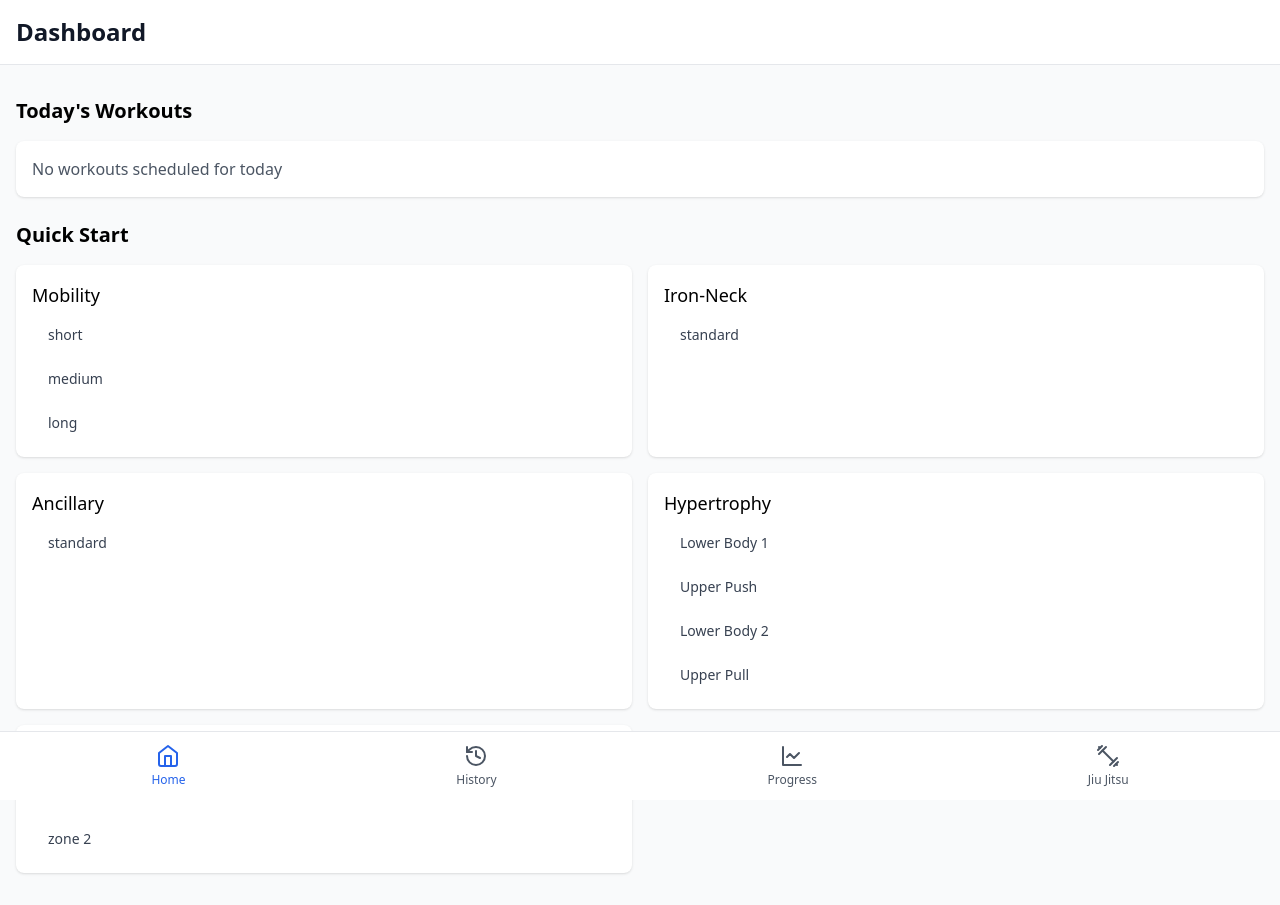
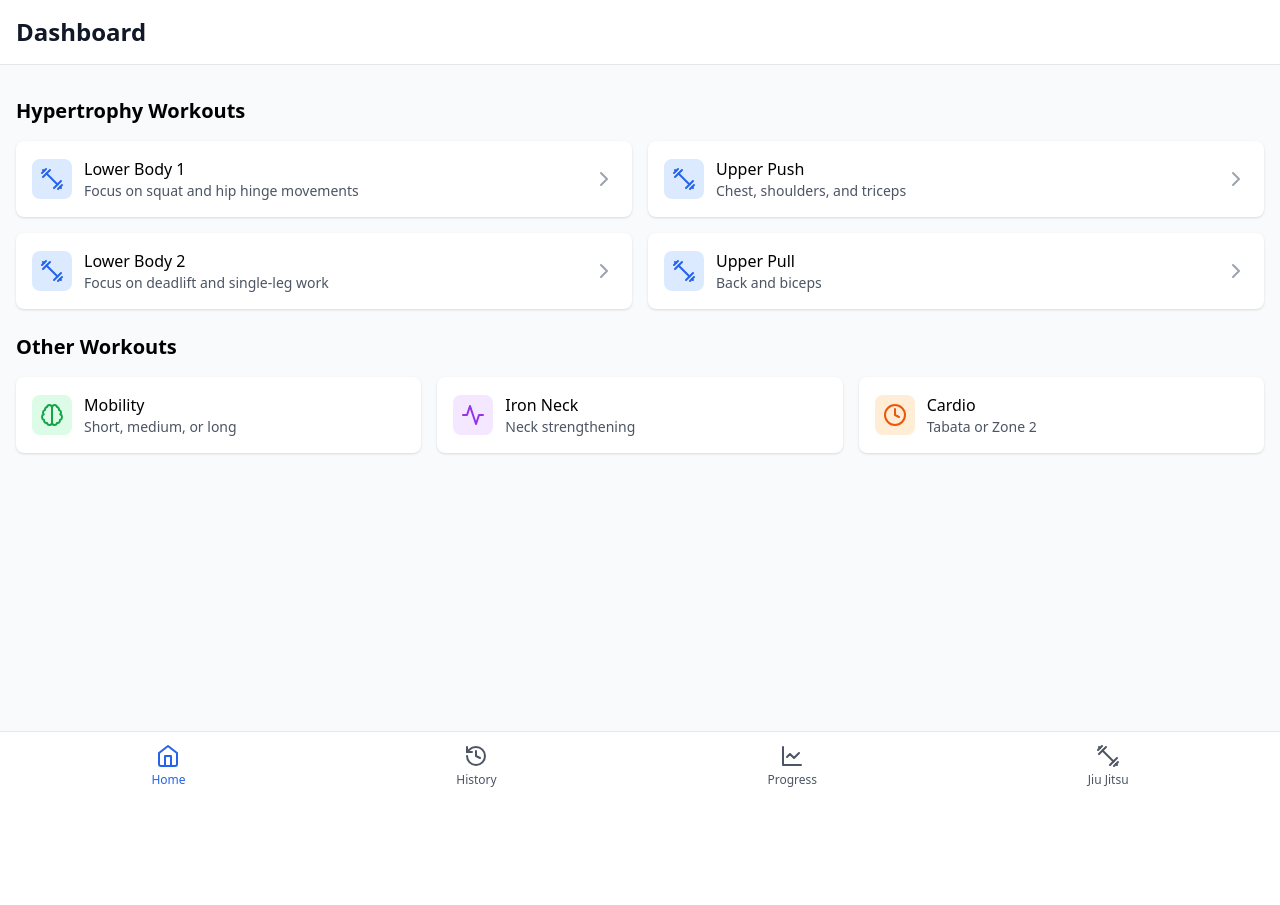
Before and after one commit to knightmac19/workouts, a React (Vite) app: page / in a window 1280 px wide. After the commit the page ends 800 px from the top, so only its background shows below. Built offline with nearby package versions, Linux system fonts and the light colour scheme; no server answers.

Commit message:
adjust workout session with dummy data for frontend take 2

```diff
--- a/src/App.jsx
+++ b/src/App.jsx
@@ -6,6 +6,7 @@ import { Dashboard } from "./pages/Dashboard";
 import { History } from "./pages/History";
 import { Progress } from "./pages/Progress";
 import { JiuJitsu } from "./pages/JiuJitsu";
+import { ActiveWorkout } from "./pages/ActiveWorkout";
 
 function App() {
   return (
@@ -18,6 +19,11 @@ function App() {
             <Route path="/history" element={<History />} />
             <Route path="/progress" element={<Progress />} />
             <Route path="/jiujitsu" element={<JiuJitsu />} />
+            <Route path="/workout/:workoutId" element={<ActiveWorkout />} />
+            <Route
+              path="/workout/new/:templateId"
+              element={<ActiveWorkout />}
+            />
           </Routes>
         </div>
         <Navigation />
--- /dev/null
+++ b/src/pages/ActiveWorkout.jsx
@@ -0,0 +1,132 @@
+import React, { useEffect, useState } from "react";
+import { useParams } from "react-router-dom";
+// import { doc, getDoc } from "firebase/firestore";
+// import { db } from "../firebase";
+import WorkoutSession from "../components/workouts/WorkoutSession";
+
+export function ActiveWorkout() {
+  // const { workoutId } = useParams();
+  // const [workout, setWorkout] = useState(null);
+  // const [loading, setLoading] = useState(true);
+  // const [error, setError] = useState(null);
+  const { templateId } = useParams();
+
+  const workoutData = {
+    "lower-1": {
+      id: "lower-1",
+      type: "hypertrophy",
+      name: "Lower Body 1",
+      exercises: [
+        {
+          name: "Back squat",
+          sets: 3,
+          reps: "10",
+          rpe: 7,
+          restPeriod: 150,
+        },
+        {
+          name: "Romanian deadlift",
+          sets: 3,
+          reps: "12",
+          rpe: 7,
+          restPeriod: 120,
+        },
+        {
+          name: "Barbell hip thrust",
+          sets: 3,
+          reps: "12",
+          rpe: 8,
+          restPeriod: 90,
+        },
+        {
+          name: "Leg extension",
+          sets: 3,
+          reps: "15",
+          rpe: 9,
+          restPeriod: 60,
+        },
+        {
+          name: "Leg curl",
+          sets: 3,
+          reps: "15",
+          rpe: 9,
+          restPeriod: 60,
+        },
+        {
+          name: "Hip abduction",
+          sets: 3,
+          reps: "8",
+          rpe: 7,
+          restPeriod: 45,
+        },
+        // Abs circuit
+        {
+          name: "Abs: side-to-side",
+          sets: 1,
+          reps: "30",
+          rpe: 7,
+          restPeriod: 0,
+        },
+        {
+          name: "Abs: elbow-knee",
+          sets: 1,
+          reps: "30",
+          rpe: 7,
+          restPeriod: 30,
+        },
+        {
+          name: "Abs: push-thru",
+          sets: 1,
+          reps: "30",
+          rpe: 7,
+          restPeriod: 0,
+        },
+        {
+          name: "Abs: 4x legs",
+          sets: 1,
+          reps: "30",
+          rpe: 7,
+          restPeriod: 30,
+        },
+        {
+          name: "Abs: slide-up-knee",
+          sets: 1,
+          reps: "30",
+          rpe: 7,
+          restPeriod: 0,
+        },
+        {
+          name: "Abs: leg-up-hand-to-heel",
+          sets: 1,
+          reps: "30",
+          rpe: 7,
+          restPeriod: 30,
+        },
+        {
+          name: "Abs: x-arm crunch",
+          sets: 1,
+          reps: "30",
+          rpe: 7,
+          restPeriod: 0,
+        },
+        {
+          name: "Abs: double crunch",
+          sets: 1,
+          reps: "30",
+          rpe: 7,
+          restPeriod: 30,
+        },
+      ],
+    },
+  };
+
+  return (
+    <div className="container mx-auto px-4 py-6">
+      {workoutData[templateId] ? (
+        <WorkoutSession workout={workoutData[templateId]} />
+      ) : (
+        <div className="text-center">Workout template not found</div>
+      )}
+    </div>
+  );
+}
--- a/src/pages/Dashboard.jsx
+++ b/src/pages/Dashboard.jsx
@@ -1,43 +1,93 @@
 // src/pages/Dashboard.jsx
+import { useNavigate } from "react-router-dom";
+import { Dumbbell, Brain, Activity, Clock, ChevronRight } from "lucide-react";
+
 export function Dashboard() {
-  const workoutTypes = [
-    { type: "mobility", variants: ["short", "medium", "long"] },
-    { type: "iron-neck", variants: ["standard"] },
-    { type: "ancillary", variants: ["standard"] },
+  const navigate = useNavigate();
+
+  const hypertrophyWorkouts = [
     {
-      type: "hypertrophy",
-      variants: ["Lower Body 1", "Upper Push", "Lower Body 2", "Upper Pull"],
+      id: "lower-1",
+      name: "Lower Body 1",
+      description: "Focus on squat and hip hinge movements",
     },
-    { type: "cardio", variants: ["tabata", "zone 2"] },
+    {
+      id: "upper-push",
+      name: "Upper Push",
+      description: "Chest, shoulders, and triceps",
+    },
+    {
+      id: "lower-2",
+      name: "Lower Body 2",
+      description: "Focus on deadlift and single-leg work",
+    },
+    { id: "upper-pull", name: "Upper Pull", description: "Back and biceps" },
   ];
+
+  const startWorkout = (templateId) => {
+    navigate(`/workout/new/${templateId}`);
+  };
 
   return (
     <div className="space-y-6">
+      {/* Quick Start Section */}
       <section>
-        <h2 className="text-xl font-semibold mb-4">Today's Workouts</h2>
-        <div className="bg-white rounded-lg shadow p-4">
-          <p className="text-gray-600">No workouts scheduled for today</p>
+        <h2 className="text-xl font-semibold mb-4">Hypertrophy Workouts</h2>
+        <div className="grid grid-cols-1 md:grid-cols-2 gap-4">
+          {hypertrophyWorkouts.map((workout) => (
+            <button
+              key={workout.id}
+              onClick={() => startWorkout(workout.id)}
+              className="flex items-center justify-between p-4 bg-white rounded-lg shadow hover:shadow-md transition-shadow"
+            >
+              <div className="flex items-center gap-3">
+                <div className="p-2 bg-blue-100 text-blue-600 rounded-lg">
+                  <Dumbbell size={24} />
+                </div>
+                <div className="text-left">
+                  <h3 className="font-medium">{workout.name}</h3>
+                  <p className="text-sm text-gray-600">{workout.description}</p>
+                </div>
+              </div>
+              <ChevronRight className="text-gray-400" />
+            </button>
+          ))}
         </div>
       </section>
 
+      {/* Other Workout Types */}
       <section>
-        <h2 className="text-xl font-semibold mb-4">Quick Start</h2>
-        <div className="grid grid-cols-1 md:grid-cols-2 gap-4">
-          {workoutTypes.map(({ type, variants }) => (
-            <div key={type} className="bg-white rounded-lg shadow p-4">
-              <h3 className="text-lg font-medium capitalize mb-2">{type}</h3>
-              <div className="space-y-2">
-                {variants.map((variant) => (
-                  <button
-                    key={variant}
-                    className="w-full text-left px-4 py-2 text-sm text-gray-700 hover:bg-gray-50 rounded-md"
-                  >
-                    {variant}
-                  </button>
-                ))}
-              </div>
+        <h2 className="text-xl font-semibold mb-4">Other Workouts</h2>
+        <div className="grid grid-cols-1 md:grid-cols-3 gap-4">
+          <button className="flex items-center gap-3 p-4 bg-white rounded-lg shadow hover:shadow-md transition-shadow">
+            <div className="p-2 bg-green-100 text-green-600 rounded-lg">
+              <Brain size={24} />
             </div>
-          ))}
+            <div className="text-left">
+              <h3 className="font-medium">Mobility</h3>
+              <p className="text-sm text-gray-600">Short, medium, or long</p>
+            </div>
+          </button>
+
+          <button className="flex items-center gap-3 p-4 bg-white rounded-lg shadow hover:shadow-md transition-shadow">
+            <div className="p-2 bg-purple-100 text-purple-600 rounded-lg">
+              <Activity size={24} />
+            </div>
+            <div className="text-left">
+              <h3 className="font-medium">Iron Neck</h3>
+              <p className="text-sm text-gray-600">Neck strengthening</p>
+            </div>
+          </button>
+
+          <button className="flex items-center gap-3 p-4 bg-white rounded-lg shadow hover:shadow-md transition-shadow">
+            <div className="p-2 bg-orange-100 text-orange-600 rounded-lg">
+              <Clock size={24} />
+            </div>
+            <div className="text-left">
+              <h3 className="font-medium">Cardio</h3>
+              <p className="text-sm text-gray-600">Tabata or Zone 2</p>
+            </div>
+          </button>
         </div>
       </section>
     </div>
```
